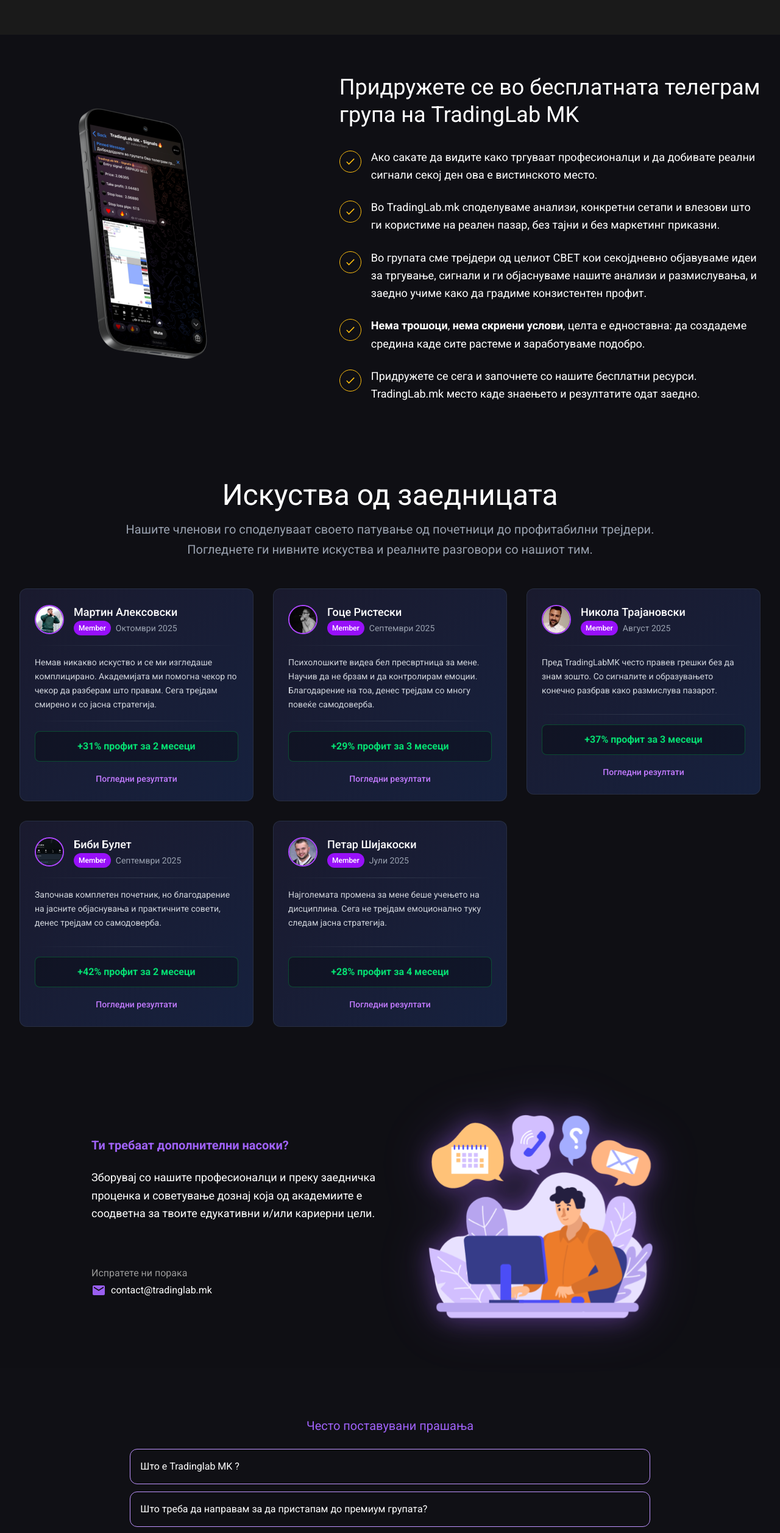
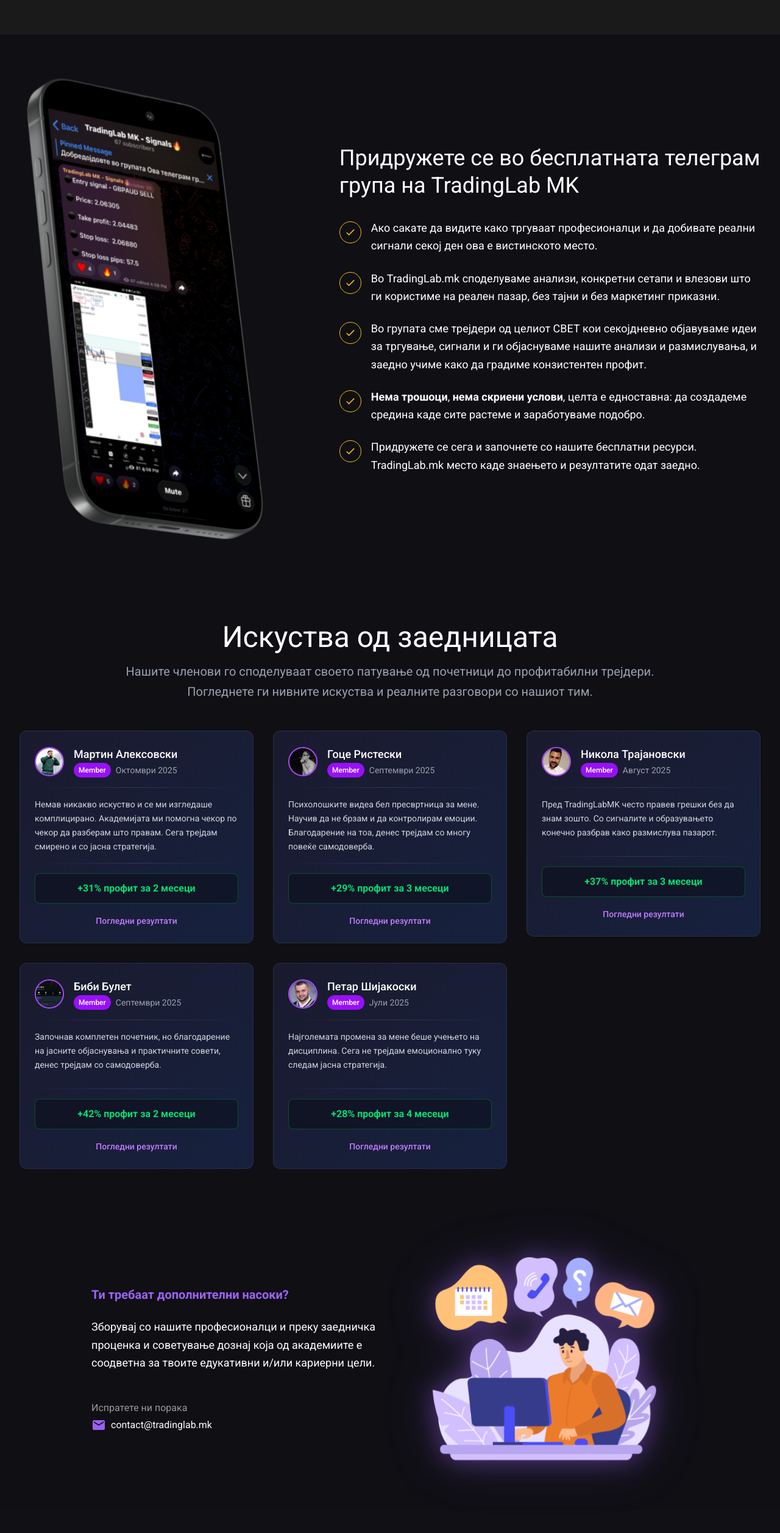
Before and after one commit to tradinglabmk/TradingLab, a Next.js app: page / in a window 1280 px wide. Shown: the part 4220-6734 px from the top of the page at 61% size. Built offline with nearby package versions, Linux system fonts and the light colour scheme.

Commit message:
fix picture width

```diff
--- a/src/app/components/GuidanceSection/GuidanceSection.tsx
+++ b/src/app/components/GuidanceSection/GuidanceSection.tsx
@@ -4,29 +4,32 @@
 
 const GuidanceSection = () => {
   return (
-    <div className="bg-[#0F0F14] text-white py-12 flex flex-col lg:flex-row items-center gap-6 lg:gap-2 px-5 md:px-[150px] justify-around">
-      <div className="w-full">
-        <h2 className="text-xl font-bold mb-6 text-[#9F62F8]">
-          Ти требаат дополнителни насоки?
-        </h2>
+    <div className="bg-[#0F0F14] text-white py-12 flex flex-col lg:flex-row items-center gap-6 lg:gap-8 px-5 md:px-[150px] justify-between">
+      <div className="w-full lg:w-1/2 flex flex-col justify-between h-full">
+        {/* Header and description */}
+        <div className="mb-6 lg:mb-12">
+          <h2 className="text-xl font-bold mb-6 text-[#9F62F8]">
+            Ти требаат дополнителни насоки?
+          </h2>
+          <p className="text-lg leading-relaxed">
+            Зборувај со нашите професионалци и преку заедничка проценка и
+            советување дознај која од академиите е соодветна за твоите едукативни
+            и/или кариерни цели.
+          </p>
+        </div>
 
-        <p className="mb-6 text-lg leading-relaxed">
-          Зборувај со нашите професионалци и преку заедничка проценка и советување дознај која од академиите е соодветна за твоите едукативни и/или кариерни цели.
-        </p>
-
-        <div className="flex flex-row gap-4">
-        <div className="mt-12">
+        {/* Contact info */}
+        <div>
           <p className="text-[#999999] text-base mb-1">Испратете ни порака</p>
           <div className="flex items-center gap-2">
             <MdEmail className="text-[#9A5FF1] text-2xl" />
             <span className="text-white text-md">contact@tradinglab.mk</span>
           </div>
         </div>
-        </div>
       </div>
 
       {/* Guidance Image */}
-      <div className="w-full flex justify-center">
+      <div className="w-full lg:w-1/2 flex justify-center">
         <Image
           src={guidance}
           alt="Trading guidance illustration"
@@ -34,7 +37,8 @@
           height={400}
           className="w-full max-w-[400px] h-auto object-contain drop-shadow-2xl"
           style={{
-            filter: 'drop-shadow(0 0 20px rgba(159, 98, 248, 0.4)) drop-shadow(0 0 40px rgba(159, 98, 248, 0.2))'
+            filter:
+              "drop-shadow(0 0 20px rgba(159, 98, 248, 0.4)) drop-shadow(0 0 40px rgba(159, 98, 248, 0.2))",
           }}
         />
       </div>
--- a/src/app/components/ImageTextSection/ImageTextSection.tsx
+++ b/src/app/components/ImageTextSection/ImageTextSection.tsx
@@ -31,7 +31,7 @@
     <section
       className={`${backgroundColor} text-white py-16 px-6 md:px-12 lg:px-20`}
     >
-  <div className="max-w-8xl mx-auto grid grid-cols-1 lg:grid-cols-[55%_45%] items-start gap-12 lg:gap-16">
+      <div className="max-w-8xl mx-auto grid grid-cols-1 lg:grid-cols-[55%_45%] items-start gap-12 lg:gap-16">
         {/* Text Content */}
         <div
           className={`w-full lg:w-[85%] space-y-6 ${
@@ -51,7 +51,9 @@
 
         {/* Image Section */}
         <div
-          className={`w-full ${reverseLayout ? "lg:order-1" : ""} lg:col-start-2 lg:col-end-3 flex-shrink-0 lg:min-h-[400px] min-h-[240px] z-20`}
+          className={`w-full ${
+            reverseLayout ? "lg:order-1" : ""
+          } lg:col-start-2 lg:col-end-3 flex-shrink-0 lg:min-h-[400px] min-h-[240px] z-20`}
         >
           <div className="relative w-full h-full">
             <Image
--- a/src/app/components/TelegramSection/TelegramSection.tsx
+++ b/src/app/components/TelegramSection/TelegramSection.tsx
@@ -10,12 +10,13 @@
         <div className="grid grid-cols-1 lg:grid-cols-5 gap-12 lg:gap-24 items-center">
           {/* Left side - iPhone image */}
           <div className="flex justify-center lg:justify-start lg:col-span-2 w-full">
-            <div className="relative w-full max-w-sm lg:max-w-md xl:max-w-lg">
+            <div className="relative">
+            {/* <div className="relative w-full max-w-sm lg:max-w-md xl:max-w-lg"> */}
               <Image
                 src="/assets/iphone.png"
                 alt="TradingLab Telegram Group"
-                width={400}
-                height={800}
+                width={200}
+                height={400}
                 className="w-full h-auto object-contain"
                 priority
               />
```
Also changed, not shown: public/assets/iphone.png.
